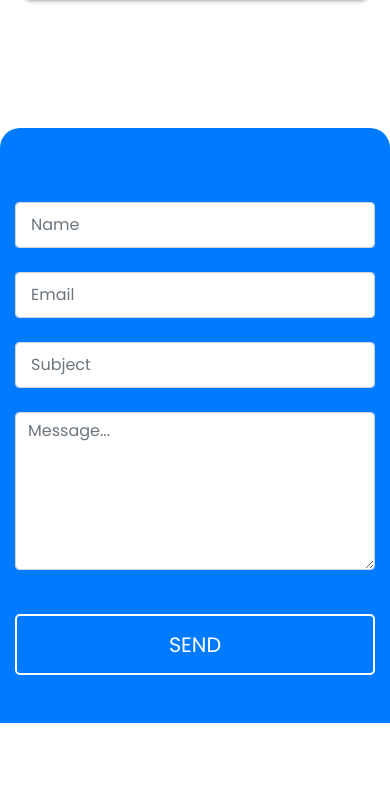
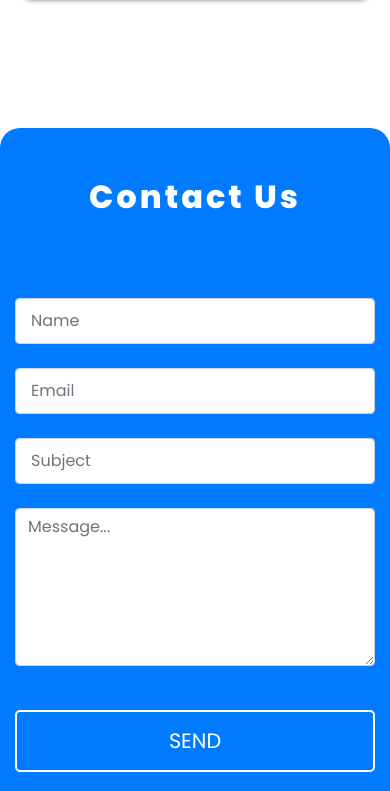
Before and after one commit to BarathKumarBK-15/eternals_frontend_hack21, a plain HTML site: page index.html in a window 390 px wide. Shown: the part 2406-3197 px from the top of the page. Drawn offline with nearby package versions, Linux system fonts and the light colour scheme.

Commit message:
form section modified

```diff
--- a/index.css
+++ b/index.css
@@ -228,7 +228,7 @@ footer span {
 	border-radius: 20px 20px 0 0;
 	width: 100vw;
 	background-color: #007BFF;
-	margin-bottom: 45px;
+	margin-bottom: 10px;
 }
 
 form {
@@ -250,6 +250,13 @@ form input {
 	width: 49%;
 }
 
+form h1 {
+	color: white;
+	font-weight: 800;
+	letter-spacing: 3px;
+	font-size: 4rem;
+}
+
 
 /* Media Queries */
 /* ---------------------------------------------------- */
@@ -267,6 +274,11 @@ form input {
 	.landing-page .title {
 		text-align: center;
 		width: 100%;
+	}
+
+	form h1 {
+		font-size: 3rem;
+		margin-top: 50px;
 	}
 
 }
@@ -349,6 +361,10 @@ form input {
 		padding: 0 15px !important;
 	}
 
+	form h1 {
+		font-size: 2rem;
+	}
+
 }
 
 @media (max-width:  300px) {
--- a/index.html
+++ b/index.html
@@ -133,6 +133,10 @@
 		<section id="forms">
 			<form action="" class="row g-0">
 
+				<div class="col-lg-6 d-flex align-items-center justify-content-center px-5">
+					<h1>Contact Us</h1>
+				</div>
+
 				<div class="col-lg-6 px-5">
 					<div class="name-section mb-4">
 						<div class="col-6">
```
